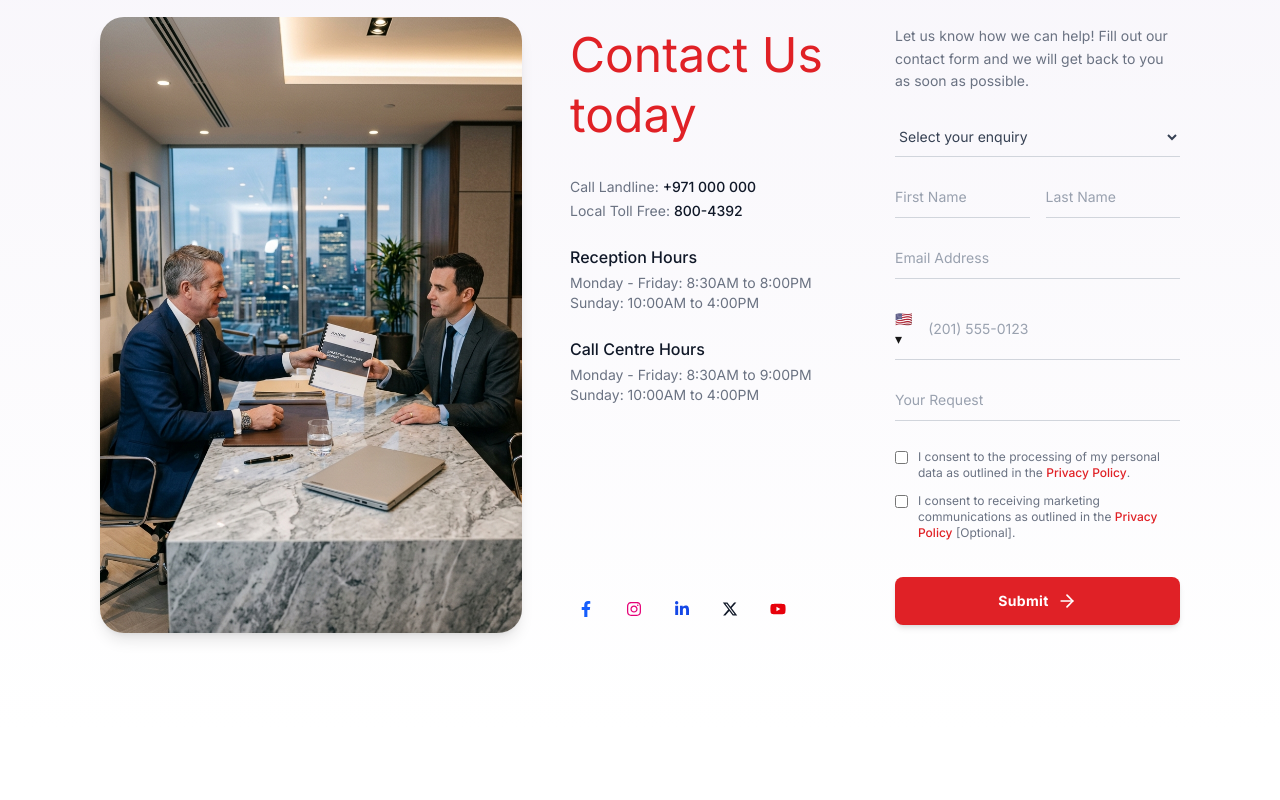
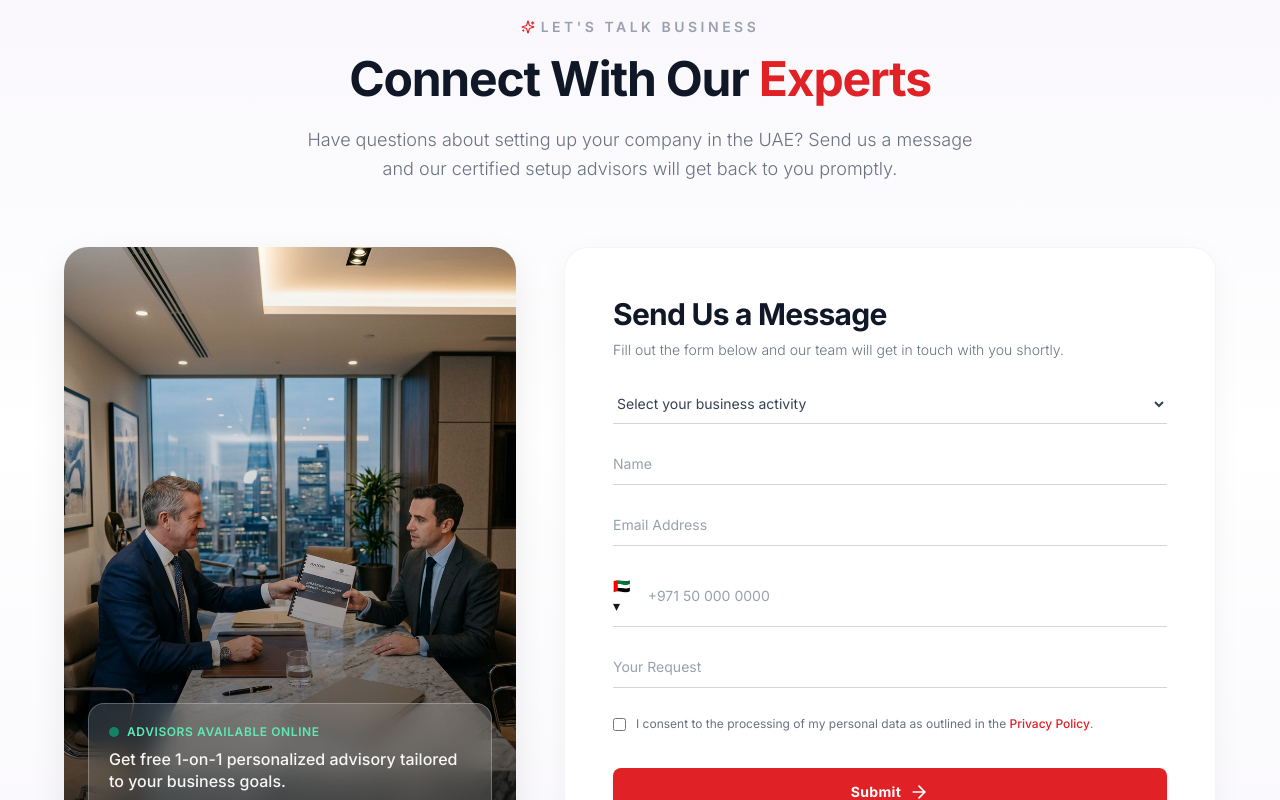
Before and after one commit to fayeemismail/emirate-hub-front, a Next.js app: page / in a window 1280 px wide. Shown: the part 3260-4060 px from the top of the page. Built offline with nearby package versions, Linux system fonts and the light colour scheme.

Commit message:
edited the contact us

```diff
--- a/components/common/ContactForm.tsx
+++ b/components/common/ContactForm.tsx
@@ -13,14 +13,12 @@ export default function ContactForm({
   className = "",
 }: ContactFormProps) {
   const [formData, setFormData] = useState({
-    enquiry: "",
-    firstName: "",
-    lastName: "",
+    businessActivity: "",
+    name: "",
     email: "",
     phone: "",
     request: "",
     consentData: false,
-    consentMarketing: false,
   });
 
   const handleSubmit = (e: React.FormEvent) => {
@@ -37,43 +35,34 @@ export default function ContactForm({
         )}
 
         <form onSubmit={handleSubmit} className="space-y-5">
-          {/* Enquiry Dropdown */}
+          {/* Business Activity Dropdown */}
           <div>
             <select
-              value={formData.enquiry}
-              onChange={(e) => setFormData({ ...formData, enquiry: e.target.value })}
+              value={formData.businessActivity}
+              onChange={(e) => setFormData({ ...formData, businessActivity: e.target.value })}
               className="w-full border-b border-gray-300 py-2.5 text-sm text-gray-700 bg-transparent outline-none focus:border-primary cursor-pointer"
             >
-              <option value="">Select your enquiry</option>
-              <option value="business-setup">Business Setup</option>
-              <option value="licensing">Licensing & Visas</option>
-              <option value="banking">Banking Assistance</option>
-              <option value="general">General Enquiry</option>
+              <option value="">Select your business activity</option>
+              <option value="e-commerce">E-Commerce & Digital Trade</option>
+              <option value="it-software">IT, Tech & Software Services</option>
+              <option value="consulting">Management & Business Consulting</option>
+              <option value="trading">General Trading & Commercial</option>
+              <option value="marketing">Advertising & Digital Media</option>
+              <option value="real-estate">Real Estate & Property</option>
+              <option value="other">Other Business Activity</option>
             </select>
           </div>
 
-          {/* First & Last Name */}
-          <div className="grid grid-cols-2 gap-4">
+          {/* Full Name */}
           <div>
             <input
               type="text"
-                placeholder="First Name"
-                value={formData.firstName}
-                onChange={(e) => setFormData({ ...formData, firstName: e.target.value })}
+              placeholder="Name"
+              value={formData.name}
+              onChange={(e) => setFormData({ ...formData, name: e.target.value })}
               className="w-full border-b border-gray-300 py-2.5 text-sm text-gray-700 outline-none focus:border-primary placeholder-gray-400"
               required
             />
-            </div>
-            <div>
-              <input
-                type="text"
-                placeholder="Last Name"
-                value={formData.lastName}
-                onChange={(e) => setFormData({ ...formData, lastName: e.target.value })}
-                className="w-full border-b border-gray-300 py-2.5 text-sm text-gray-700 outline-none focus:border-primary placeholder-gray-400"
-                required
-              />
-            </div>
           </div>
 
           {/* Email Address */}
@@ -90,10 +79,10 @@ export default function ContactForm({
 
           {/* Phone Number */}
           <div className="flex items-center border-b border-gray-300 py-2.5 gap-2">
-            <span className="text-sm">🇺🇸 ▾</span>
+            <span className="text-sm">🇦🇪 ▾</span>
             <input
               type="tel"
-              placeholder="(201) 555-0123"
+              placeholder="+971 50 000 0000"
               value={formData.phone}
               onChange={(e) => setFormData({ ...formData, phone: e.target.value })}
               className="w-full text-sm text-gray-700 outline-none focus:border-primary placeholder-gray-400"
@@ -111,8 +100,8 @@ export default function ContactForm({
             />
           </div>
 
-          {/* Consent Checkboxes */}
-          <div className="space-y-3 pt-2">
+          {/* Consent Checkbox */}
+          <div className="pt-2">
             <label className="flex items-start gap-2.5 text-xs text-gray-500 cursor-pointer">
               <input
                 type="checkbox"
@@ -129,29 +118,13 @@ export default function ContactForm({
                 .
               </span>
             </label>
-
-            <label className="flex items-start gap-2.5 text-xs text-gray-500 cursor-pointer">
-              <input
-                type="checkbox"
-                checked={formData.consentMarketing}
-                onChange={(e) => setFormData({ ...formData, consentMarketing: e.target.checked })}
-                className="mt-0.5 rounded border-gray-300 text-primary focus:ring-primary accent-primary"
-              />
-              <span>
-                I consent to receiving marketing communications as outlined in the{" "}
-                <a href="#" className="text-primary hover:underline font-medium">
-                  Privacy Policy
-                </a>{" "}
-                [Optional].
-              </span>
-            </label>
           </div>
 
           {/* Submit Button */}
           <div className="pt-4">
             <button
               type="submit"
-              className="w-full py-3.5 bg-primary hover:bg-[#c8191e] text-white font-bold text-sm tracking-wide rounded-lg transition-colors cursor-pointer flex items-center justify-center gap-2 shadow-md"
+              className="w-full py-3.5 bg-primary hover:bg-[#c8191e] text-white font-bold text-sm tracking-wide rounded-lg transition-colors cursor-pointer flex items-center justify-center gap-2 shadow-md active:scale-[0.99]"
             >
               Submit <FiArrowRight className="w-5 h-5" />
             </button>
--- a/components/home/ContactUs.tsx
+++ b/components/home/ContactUs.tsx
@@ -1,97 +1,99 @@
 "use client";
 
 import Image from "next/image";
-import { FaFacebookF, FaInstagram, FaLinkedinIn, FaYoutube } from "react-icons/fa";
-import { FaXTwitter } from "react-icons/fa6";
+import { motion, Variants } from "framer-motion";
+import { LuSparkles, LuClock, LuShieldCheck } from "react-icons/lu";
 import ContactForm from "@/components/common/ContactForm";
+
+const headerVariants: Variants = {
+  hidden: { opacity: 0, y: -20 },
+  visible: {
+    opacity: 1,
+    y: 0,
+    transition: {
+      duration: 0.6,
+      ease: "easeOut",
+    },
+  },
+};
 
 export default function ContactUs() {
   return (
-        <section className="py-16 md:py-24 bg-linear-to-b from-[#F8F6FB] to-white overflow-hidden">
-            <div className="site-container">
-                <div className="grid grid-cols-1 lg:grid-cols-12 gap-8 lg:gap-12 items-stretch">
-                    {/* Left Column - Image (Hidden on Small Screens) */}
-                    <div className="hidden lg:block lg:col-span-5 relative min-h-150 rounded-3xl overflow-hidden shadow-lg">
+    <section className="py-16 md:py-24 bg-linear-to-b from-[#F8F6FB] via-white to-[#F8F6FB] overflow-hidden">
+      <div className="site-container px-4 sm:px-6 md:px-8">
+        {/* Top Heading Section */}
+        <motion.div
+          initial="hidden"
+          whileInView="visible"
+          viewport={{ once: true, margin: "-60px" }}
+          variants={headerVariants}
+          className="flex flex-col items-center text-center max-w-3xl mx-auto mb-12 md:mb-16"
+        >
+          {/* Subtitle Badge */}
+          <span className="text-xs md:text-sm font-semibold tracking-[0.25em] text-gray-400 uppercase mb-3 flex items-center gap-1.5">
+            <LuSparkles className="w-3.5 h-3.5 text-primary" />
+            <span>LET&apos;S TALK BUSINESS</span>
+          </span>
+
+          {/* Main Title */}
+          <h2 className="text-3xl sm:text-4xl md:text-5xl font-bold tracking-tight text-gray-900 leading-tight mb-4">
+            Connect With Our <span className="text-primary">Experts</span>
+          </h2>
+
+          {/* Descriptive Subtitle */}
+          <p className="text-gray-500 text-sm sm:text-base md:text-lg font-light leading-relaxed max-w-2xl">
+            Have questions about setting up your company in the UAE? Send us a message and our certified setup advisors will get back to you promptly.
+          </p>
+        </motion.div>
+
+        {/* 2-Column Grid: Photo + Form */}
+        <div className="grid grid-cols-1 lg:grid-cols-12 gap-8 lg:gap-12 items-stretch max-w-6xl mx-auto">
+          {/* Photo Column */}
+          <div className="lg:col-span-5 relative min-h-[380px] sm:min-h-[460px] md:min-h-[520px] lg:min-h-full rounded-3xl overflow-hidden shadow-[0_12px_35px_rgba(0,0,0,0.08)] group">
             <Image
               src="/images/contact-person.jpg"
-                            alt="Contact Us - Business Consultation"
+              alt="Connect With Us - Business Consultation"
               fill
-                            className="object-cover"
+              className="object-cover object-top transition-transform duration-700 group-hover:scale-105"
               priority
+              sizes="(max-width: 1024px) 100vw, 40vw"
             />
+            {/* Soft Dark Gradient Overlay at bottom for contrast */}
+            <div className="absolute inset-0 bg-gradient-to-t from-black/80 via-black/20 to-transparent" />
+
+            {/* Floating Glassmorphic Badge / Advisor Info */}
+            <div className="absolute bottom-6 left-6 right-6 p-4 sm:p-5 rounded-2xl bg-white/15 backdrop-blur-md border border-white/25 text-white flex flex-col gap-2">
+              <div className="flex items-center gap-2">
+                <span className="w-2.5 h-2.5 rounded-full bg-emerald-400 animate-pulse" />
+                <span className="text-xs font-semibold uppercase tracking-wider text-emerald-300">
+                  Advisors Available Online
+                </span>
               </div>
-
-                    {/* Right Column - Contact Info & Form */}
-                    <div className="lg:col-span-7 flex flex-col justify-between py-2">
-                        {/* Heading for Mobile Screens Only */}
-                        <div className="block md:hidden mb-6 text-center">
-                            <h2 className="text-4xl font-normal text-primary leading-tight">
-                                Contact Us today
-                            </h2>
-                        </div>
-
-                        <div className="grid grid-cols-1 md:grid-cols-2 gap-8 lg:gap-10">
-                            {/* Form - First on mobile (order-1), Second on Desktop (md:order-2) */}
-                            <div className="order-1 md:order-2">
-                                <ContactForm />
-                            </div>
-
-                            {/* Details - Second on mobile (order-2), First on Desktop (md:order-1) */}
-                            <div className="flex flex-col justify-between order-2 md:order-1">
-                                <div>
-                                    {/* Heading for Desktop Screens Only */}
-                                    <h2 className="hidden md:block text-5xl md:text-start lg:text-start font-normal text-primary leading-tight mb-8">
-                                        Contact Us <br />
-                                        today
-                                    </h2>
-
-                                    <div className="space-y-6 text-sm text-gray-600">
-                                        {/* Call Landline */}
-                                        <div>
-                                            <p className="font-normal text-gray-500">
-                                                Call Landline: <span className="text-gray-900 font-medium">+971 000 000</span>
+              <p className="text-sm sm:text-base font-medium text-white/95 leading-snug">
+                Get free 1-on-1 personalized advisory tailored to your business goals.
               </p>
-                                            <p className="font-normal text-gray-500 mt-1">
-                                                Local Toll Free: <span className="text-gray-900 font-medium">800-4392</span>
-                                            </p>
-                                        </div>
-
-                                        {/* Reception Hours */}
-                                        <div>
-                                            <h4 className="font-medium text-gray-900 text-base mb-1">Reception Hours</h4>
-                                            <p className="text-gray-500">Monday - Friday: 8:30AM to 8:00PM</p>
-                                            <p className="text-gray-500">Sunday: 10:00AM to 4:00PM</p>
-                                        </div>
-
-                                        {/* Call Centre Hours */}
-                                        <div>
-                                            <h4 className="font-medium text-gray-900 text-base mb-1">Call Centre Hours</h4>
-                                            <p className="text-gray-500">Monday - Friday: 8:30AM to 9:00PM</p>
-                                            <p className="text-gray-500">Sunday: 10:00AM to 4:00PM</p>
+              <div className="flex items-center gap-4 text-xs text-white/80 pt-1">
+                <span className="flex items-center gap-1">
+                  <LuClock className="w-3.5 h-3.5" /> 24h Response
+                </span>
+                <span className="flex items-center gap-1">
+                  <LuShieldCheck className="w-3.5 h-3.5" /> 100% Confidential
+                </span>
               </div>
             </div>
           </div>
 
-                                {/* Social Media Icons */}
-                                <div className="flex items-center gap-4 pt-8">
-                                    <a href="#" className="w-8 h-8 rounded-full flex items-center justify-center text-primary hover:bg-primary/10 transition-colors">
-                                        <FaFacebookF className="w-4 h-4 text-blue-600" />
-                                    </a>
-                                    <a href="#" className="w-8 h-8 rounded-full flex items-center justify-center text-primary hover:bg-primary/10 transition-colors">
-                                        <FaInstagram className="w-4 h-4 text-pink-600" />
-                                    </a>
-                                    <a href="#" className="w-8 h-8 rounded-full flex items-center justify-center text-primary hover:bg-primary/10 transition-colors">
-                                        <FaLinkedinIn className="w-4 h-4 text-blue-700" />
-                                    </a>
-                                    <a href="#" className="w-8 h-8 rounded-full flex items-center justify-center text-primary hover:bg-primary/10 transition-colors">
-                                        <FaXTwitter className="w-4 h-4 text-gray-900" />
-                                    </a>
-                                    <a href="#" className="w-8 h-8 rounded-full flex items-center justify-center text-primary hover:bg-primary/10 transition-colors">
-                                        <FaYoutube className="w-4 h-4 text-red-600" />
-                                    </a>
+          {/* Form Column */}
+          <div className="lg:col-span-7 bg-white rounded-3xl p-6 sm:p-8 md:p-10 lg:p-12 shadow-[0_8px_30px_rgba(0,0,0,0.04)] border border-gray-100/90 flex flex-col justify-center">
+            <div className="mb-6">
+              <h3 className="text-2xl sm:text-3xl font-bold text-gray-900 tracking-tight mb-2">
+                Send Us a Message
+              </h3>
+              <p className="text-xs sm:text-sm text-gray-500 font-light">
+                Fill out the form below and our team will get in touch with you shortly.
+              </p>
             </div>
-                            </div>
-                        </div>
+            <ContactForm subtitle="" />
           </div>
         </div>
       </div>
```
Lines whose indentation alone changed are shown as unchanged.
